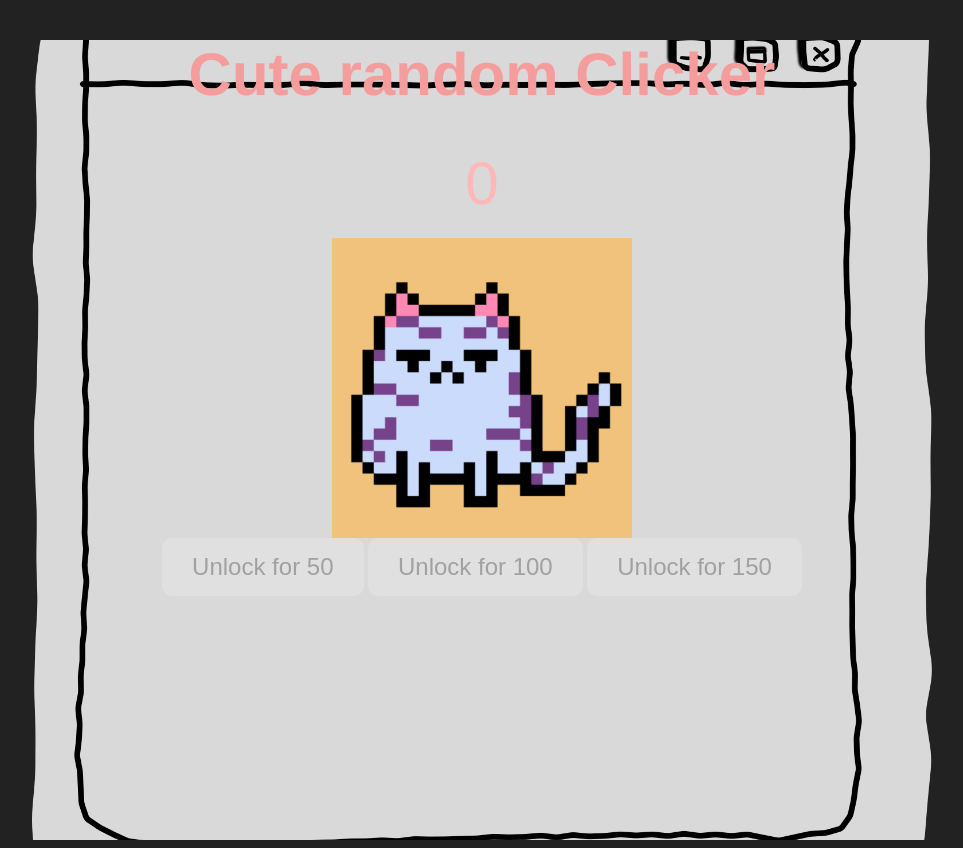
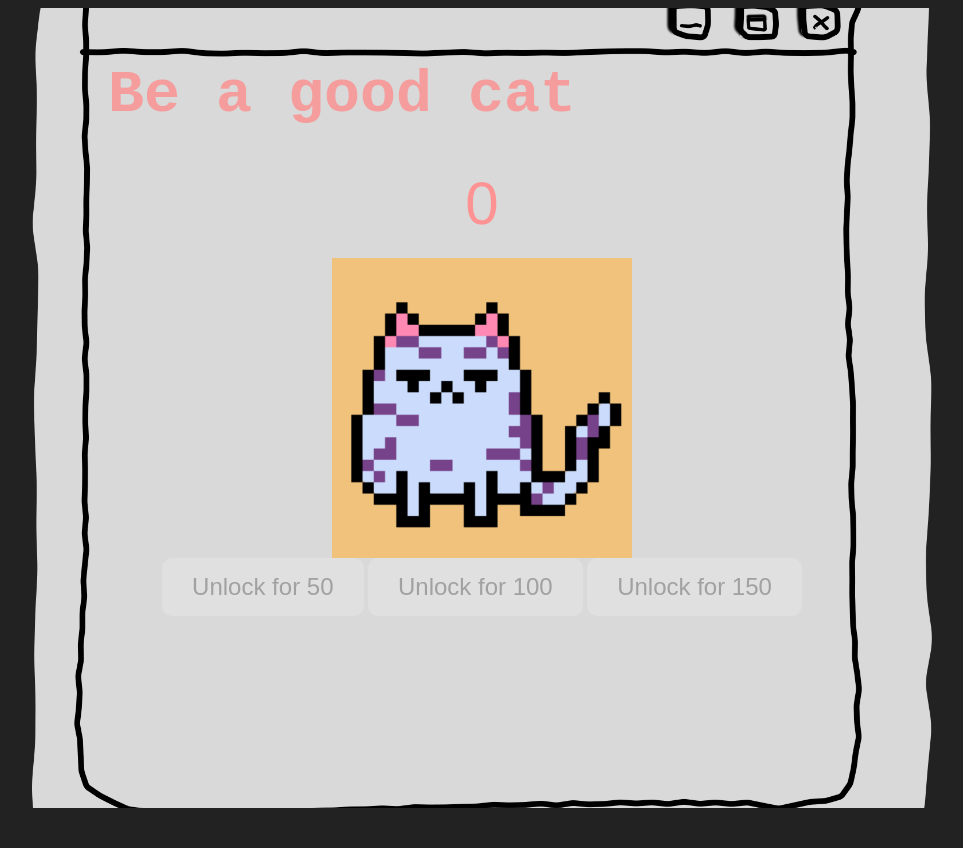
Before and after one commit to fieechen/Cute-Clicker-Project, a plain HTML site: page index.html in a window 1280 px wide. Shown: the whole page, without its empty margins (158-1121 px from the left). After the commit the page ends 816 px from the top, so only its background shows below. Drawn offline with Linux system fonts and the light colour scheme.

Commit message:
changed stylesheet: h1 and background, also fixed h1 placement

```diff
--- a/index.html
+++ b/index.html
@@ -8,7 +8,8 @@
 </head>
 <body>
     <div id="background">
-    <h1>Cute random Clicker</h1>
+        <br>
+        <h1>Be a good cat</h1>
 
     <div id="container">
         <div id="counter">0</div>
--- a/style.css
+++ b/style.css
@@ -1,6 +1,6 @@
 body {
     background: #222;
-    color: #ffb7b7;
+    color: #ff9292;
     font-family: 'Franklin Gothic Medium', 'Arial Narrow', sans-serif, sans-serif;
     text-align: center;
 
@@ -25,6 +25,10 @@ body {
 h1 {
     font-size: 60px;
     color:#f59c9c;
+    margin-top: 35px;
+    text-align: unset;
+    margin-right: 280px;
+    font-family:'Courier New', Courier, monospace;
 }
 
 button {
```
